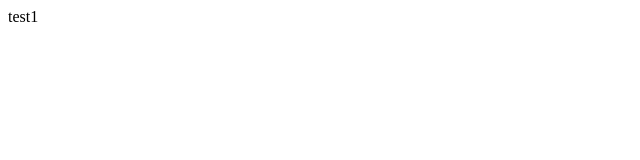
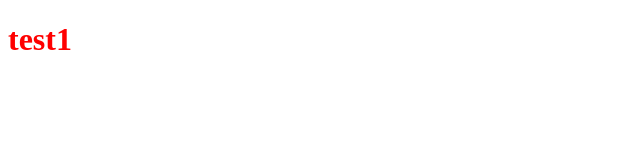
Before and after one commit to abolfazl2800140/test1, a plain HTML site: page index.html in a window 1280 px wide. Shown: the whole page, without its empty margins (0-640 px from the left). Drawn offline with Linux system fonts and the light colour scheme.

Commit message:
Update index.html

```diff
--- a/index.html
+++ b/index.html
@@ -6,6 +6,6 @@
     <title>Document</title>
 </head>
 <body>
-    <div>test1</div>
+    <h1 style="color: red;">test1</h1>
 </body>
 </html>
```
